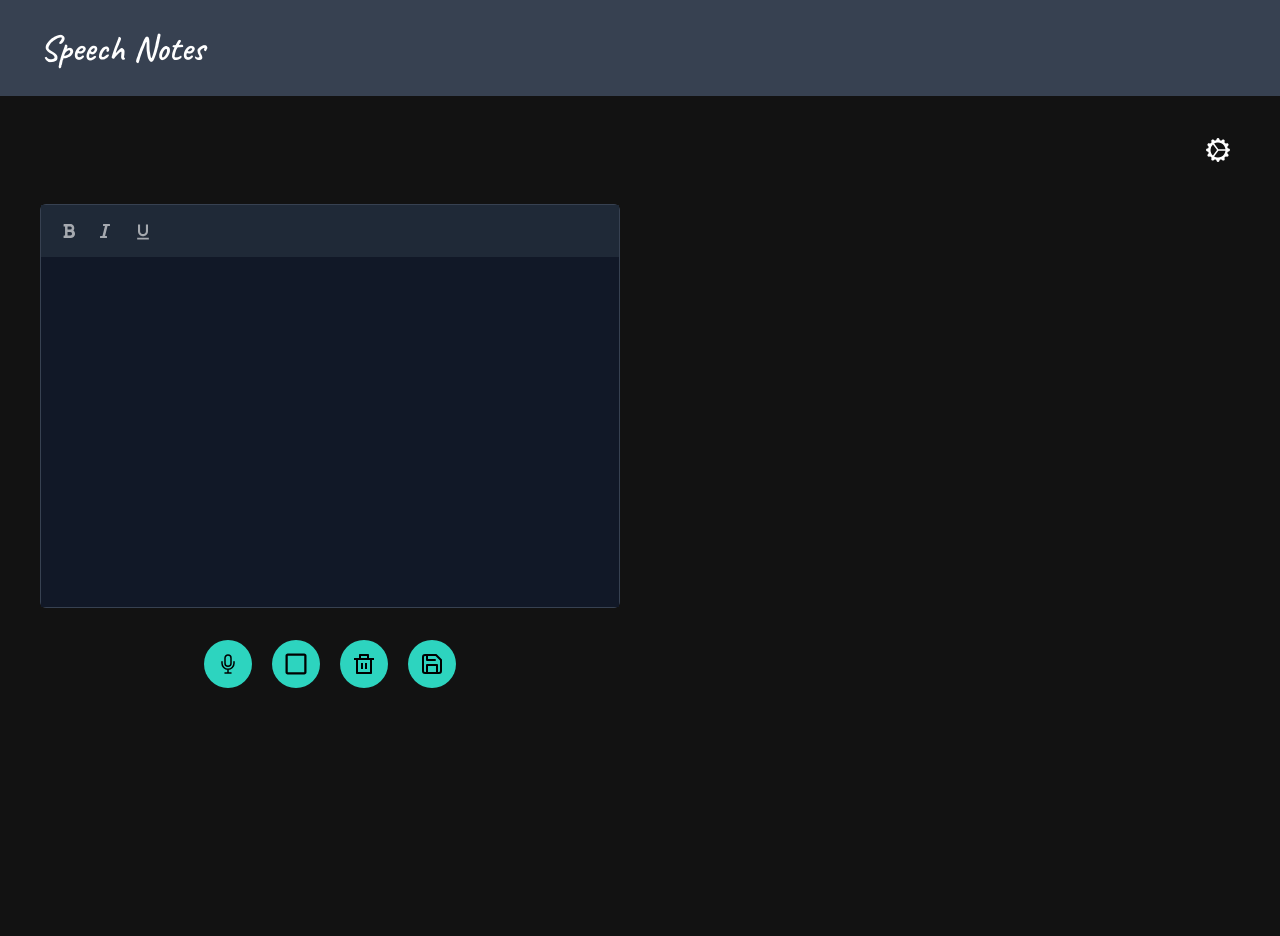
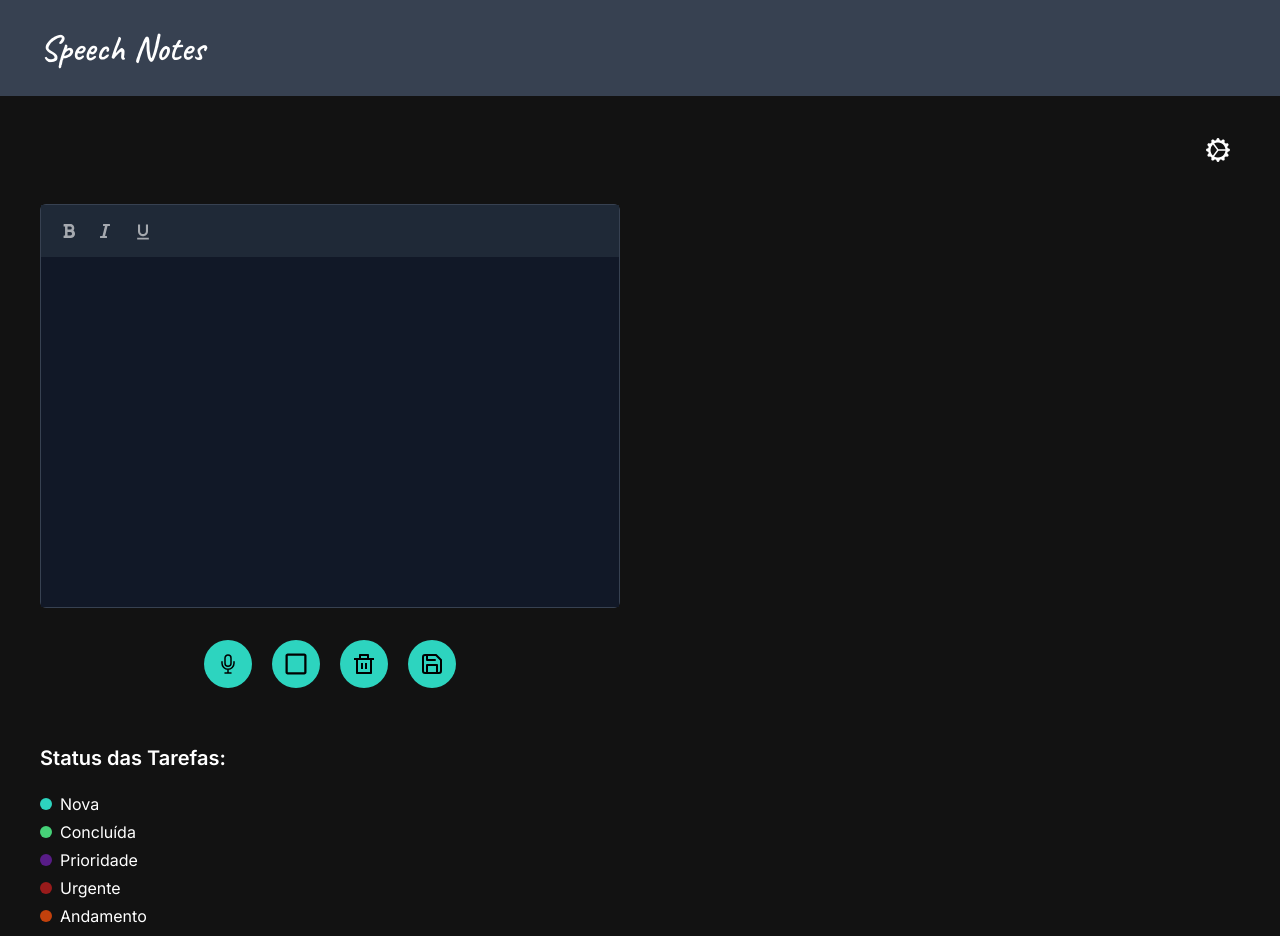
Before and after one commit to gabrielalencs/Quick-Notes, a React (Vite) app: page / in a window 1280 px wide. Shown: the top 936 px of the page. Before the commit the page ends 802 px from the top, so only its background shows below. Built offline with nearby package versions, Linux system fonts and the light colour scheme.

Commit message:
feat: task status container structure

```diff
--- a/src/App.css
+++ b/src/App.css
@@ -20,6 +20,10 @@
 
     .buttonsContainerEditNote {
         @apply px-6 py-3 rounded-md font-semibold duration-200;
+    }
+
+    .circleTasks {
+        @apply inline-block h-3 w-3 rounded-full mr-2;
     }
 }
 
--- a/src/components/NoteContainer/index.jsx
+++ b/src/components/NoteContainer/index.jsx
@@ -91,7 +91,7 @@
 
 
     return (
-        <div className="flex-1 grid gap-10 sm:grid-cols-2 md:grid-cols-1 lg:grid-cols-2 lg:gap-y-16 lg:gap-7 min-[1589px]:grid-cols-3">
+        <div className="flex-1 grid gap-10 place-content-start sm:grid-cols-2 md:grid-cols-1 lg:grid-cols-2 lg:gap-y-16 lg:gap-7 min-[1589px]:grid-cols-3">
             {
                 noteInformation.map(noteCreated => (
                     <div
@@ -107,7 +107,7 @@
                             </div>
 
                             <div className="bg-[#2DD4BF] px-2 py-1 rounded-lg font-semibold text-black text-sm">
-                                <span>Novo</span>
+                                <span>Nova</span>
                             </div>
                         </div>
 
--- a/src/components/NoteCreationContainer/index.jsx
+++ b/src/components/NoteCreationContainer/index.jsx
@@ -179,9 +179,6 @@
     }, [noteInformation]);
 
 
-
-
-
     return (
         <div className='max-w-[700px] flex-1'>
             <div className="border border-blue-header rounded-md">
@@ -225,6 +222,41 @@
                 <button className='buttonsContainerNoteCreation buttonTooltip' onClick={clearTextFromNotepad}><RiDeleteBinLine /></button>
                 <button className='buttonsContainerNoteCreation buttonTooltip' onClick={addNote}><FiSave /></button>
             </div>
+
+            <div className='mt-14 mb-96'>
+                <h3 className='text-white text-xl font-semibold'>Status das Tarefas:</h3>
+                <ul className='mt-5 text-white flex flex-col gap-1'>
+                    <li>
+                        <span className='circleTasks bg-[#2DD4BF]'></span>
+                        Nova
+                    </li>
+
+                    <li>
+                        <span className='circleTasks bg-[#46D178]'></span>
+                        Concluída
+                    </li>
+
+                    <li>
+                        <span className='circleTasks bg-purple-900'></span>
+                        Prioridade
+                    </li>
+
+                    <li>
+                        <span className='circleTasks bg-red-800'></span>
+                        Urgente
+                    </li>
+
+                    <li>
+                        <span className='circleTasks bg-orange-700'></span>
+                        Andamento
+                    </li>
+
+                    <li>
+                        <span className='circleTasks bg-blue-800'></span>
+                        Opcional
+                    </li>
+                </ul>
+            </div>
         </div>
     );
 };
```
